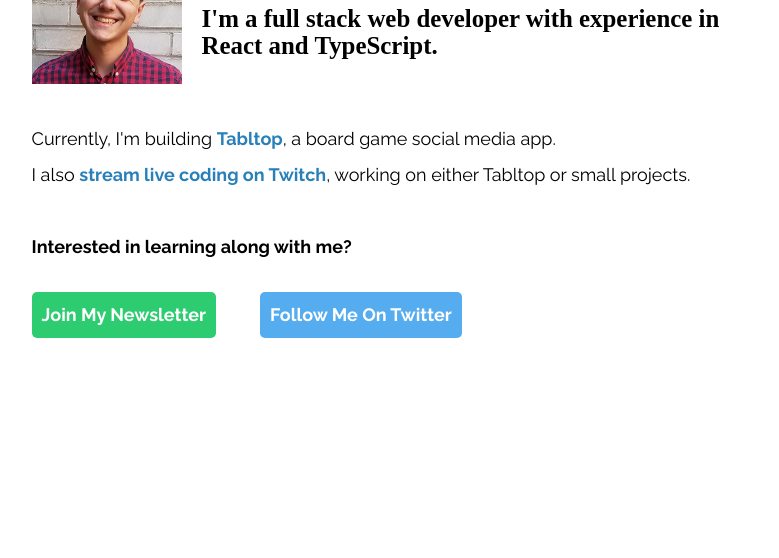
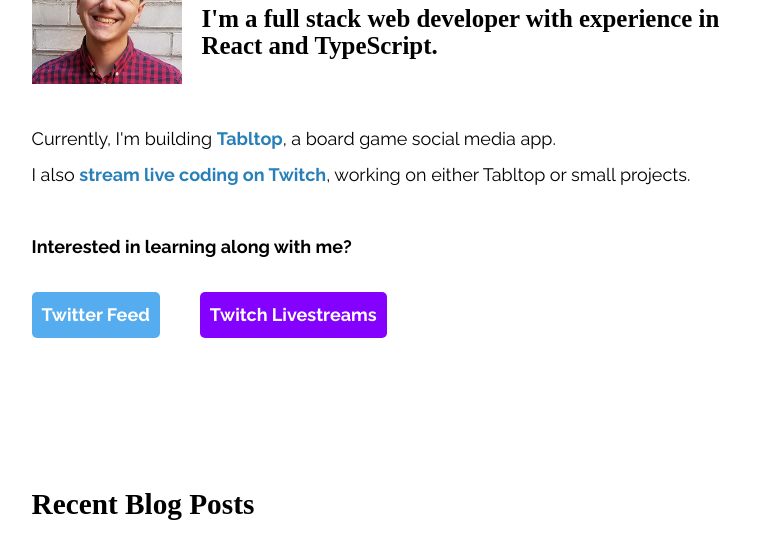
Before and after one commit to renodubois/personal-site, a Gatsby site: page / in a window 1280 px wide. Shown: the part 170-728 px from the top of the page, without its empty margins (250-1029 px from the left). Built offline with nearby package versions, Linux system fonts and the light colour scheme; Gatsby itself is replaced by a stand-in of ours; a web font is replaced by a local one.

Commit message:
Re-format homepage buttons

```diff
--- a/src/pages/index.js
+++ b/src/pages/index.js
@@ -40,22 +40,28 @@ const IndexPage = ({ data }) => {
         style={{
           display: "flex",
           width: "60%",
-          justifyContent: "space-between",
+          // justifyContent: "space-around",
           marginTop: 10,
         }}
       >
-        <Link to="/newsletter">
+        {/* <Link to="/newsletter">
           <button style={{ backgroundColor: "#2ecc71", color: "#ffffff" }}>
             Join My Newsletter
           </button>
-        </Link>
-        <a href="https://twitter.com/RenoInMO">
+        </Link> */}
+        <a href="https://twitter.com/RenoInMO" style={{ paddingRight: 40}}>
           <button style={{ backgroundColor: "#55acee", color: "#ffffff" }}>
-            Follow Me On Twitter
+            Twitter Feed
+          </button>
+        </a>
+        <a href="https://twitch.tv/RenoInMO">
+          <button style={{ backgroundColor: "#8400ff", color: "#ffffff" }}>
+            Twitch Livestreams
           </button>
         </a>
       </div>
       <section style={{ marginTop: 150 }}>
+        <h2>Recent Blog Posts</h2>
         {filteredPosts.map(({ node: post }) => (
           <PostPreview
             key={post.id}
```
